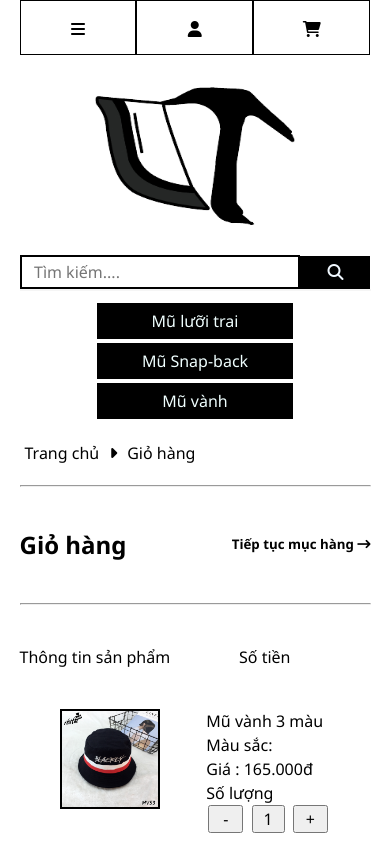
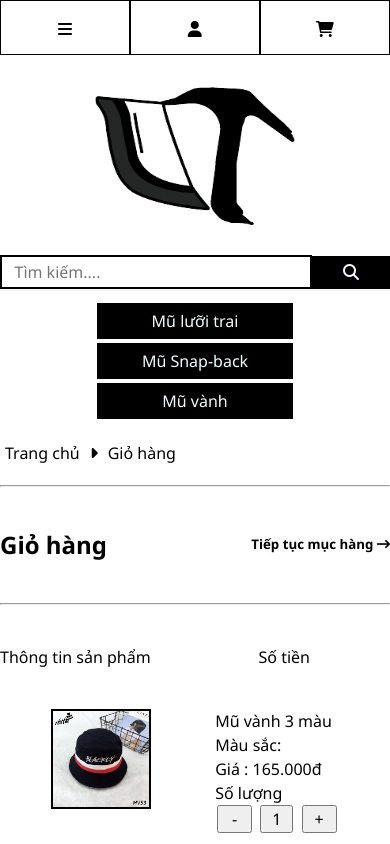
Before and after one commit to legiahuy147258369/laptrinhnon, a plain HTML site: page order.html in a window 390 px wide. Shown: the top 844 px of the page. Drawn offline with Linux system fonts and the light colour scheme.

Commit message:
container

```diff
--- a/login.css
+++ b/login.css
@@ -14,6 +14,7 @@ body {
   background: rgb(255, 255, 255);
 }
 body {
+  width: 100%;
   line-height: 1.5;
 }
 a{text-decoration: none;
@@ -44,8 +45,8 @@ h6 {
   overflow-wrap: break-word;
 }
 
-.container{
-    width: 100%;
+body .containered{
+    width: 100% !important;
     background: rgb(255, 255, 255);
     margin: auto;
   }
@@ -310,14 +311,6 @@ border-right: none;
 
       }
 
-
-
-
-
-
-
-
-
     .footer .footer-row{
       width: 100%;
       max-height: 240px;
@@ -397,8 +390,8 @@ border-right: none;
     .menu-desktop{
       display: none;
     }
-    .container{
-      width: 90%;
+    .containerd{
+      width: 100%;
       margin: auto;
     }
     .menu-mobile {
--- a/order.css
+++ b/order.css
@@ -50,8 +50,8 @@ li {
 
 
 
-.container{
-  width: 80%;
+.containerd{
+  width: 100%;
   background: rgb(255, 255, 255);
   margin: auto;
 }
@@ -426,8 +426,8 @@ color: azure;
   .menu-desktop{
     display: none;
   }
-  .container{
-    width: 90%;
+  .containerd{
+    width: 100%;
     margin: auto;
   }
   .menu-mobile {
@@ -492,10 +492,7 @@ color: azure;
     margin: 30px auto;
 
   }
-  .main-sp>div{
 
-
-  }
   .sp-img>img{
     max-width: 100px;
   }
--- a/order.html
+++ b/order.html
@@ -12,7 +12,7 @@
 </head>
 
 <body>
-    <div class="container">
+    <div class="containerd">
         <div class="menu-mobile">
             <div class="items">
                 <div><i class="fa-solid fa-bars"></i></div>
--- a/product.css
+++ b/product.css
@@ -44,8 +44,8 @@ h6 {
   overflow-wrap: break-word;
 }
 
-.container{
-    width: 90%;
+.containerd{
+    width: 100%;
     background: rgb(255, 255, 255);
     margin: auto;
 
@@ -308,7 +308,6 @@ border-right: none;
     }
 
     .menu>ul>li{
-
         width: 25%;
         font-size: 10px;
       }
@@ -454,8 +453,8 @@ border-right: none;
     .menu-desktop{
       display: none;
     }
-    .container{
-      width: 90%;
+    .containerd{
+      width: 100%;
       margin: auto;
     }
     .menu-mobile {
--- a/style.css
+++ b/style.css
@@ -10,12 +10,12 @@
 
 html,
 body {
+  width: 100%;
   height: 100%;
   background: rgb(255, 255, 255);
-}
-body {
   line-height: 1.5;
 }
+
 a{text-decoration: none;
 
 }
@@ -45,10 +45,11 @@ h6 {
   overflow-wrap: break-word;
 }
 
-.container{
-    width: 100%;
+  body .containerd{
+
+    margin: auto;
     background: rgb(255, 255, 255);
-    margin: auto;
+
   }
 
   .menu-desktop{
```
Also changed, not shown: index.html (+1 -1 lines), login.html (+1 -1 lines), product.html (+1 -1 lines).
